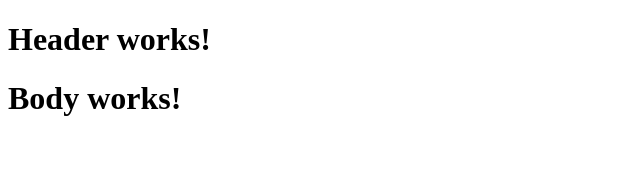
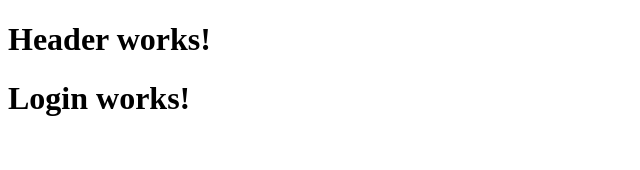
Before and after one commit to alspdx/formulary, a React app: page /#/ in a window 1280 px wide. Shown: the top 170 px of the page, without its empty margins (0-640 px from the left). Built offline with nearby package versions, Linux system fonts and the light colour scheme.

Commit message:
add login component

```diff
--- a/src/components/Body.jsx
+++ b/src/components/Body.jsx
@@ -1,9 +1,13 @@
+import Login from './Login';
 import React from 'react';
+import { Switch, Route } from 'react-router-dom';
 
 function Body() {
   return (
     <div>
-      <h1>Body works!</h1>
+      <Switch>
+        <Route exact path='/' component={Login} />
+      </Switch>
     </div>
   );
 }
--- /dev/null
+++ b/src/components/Login.jsx
@@ -0,0 +1,11 @@
+import React from 'react';
+
+function Login() {
+  return (
+    <div>
+      <h1>Login works!</h1>
+    </div>
+  );
+}
+
+export default Login;
```
